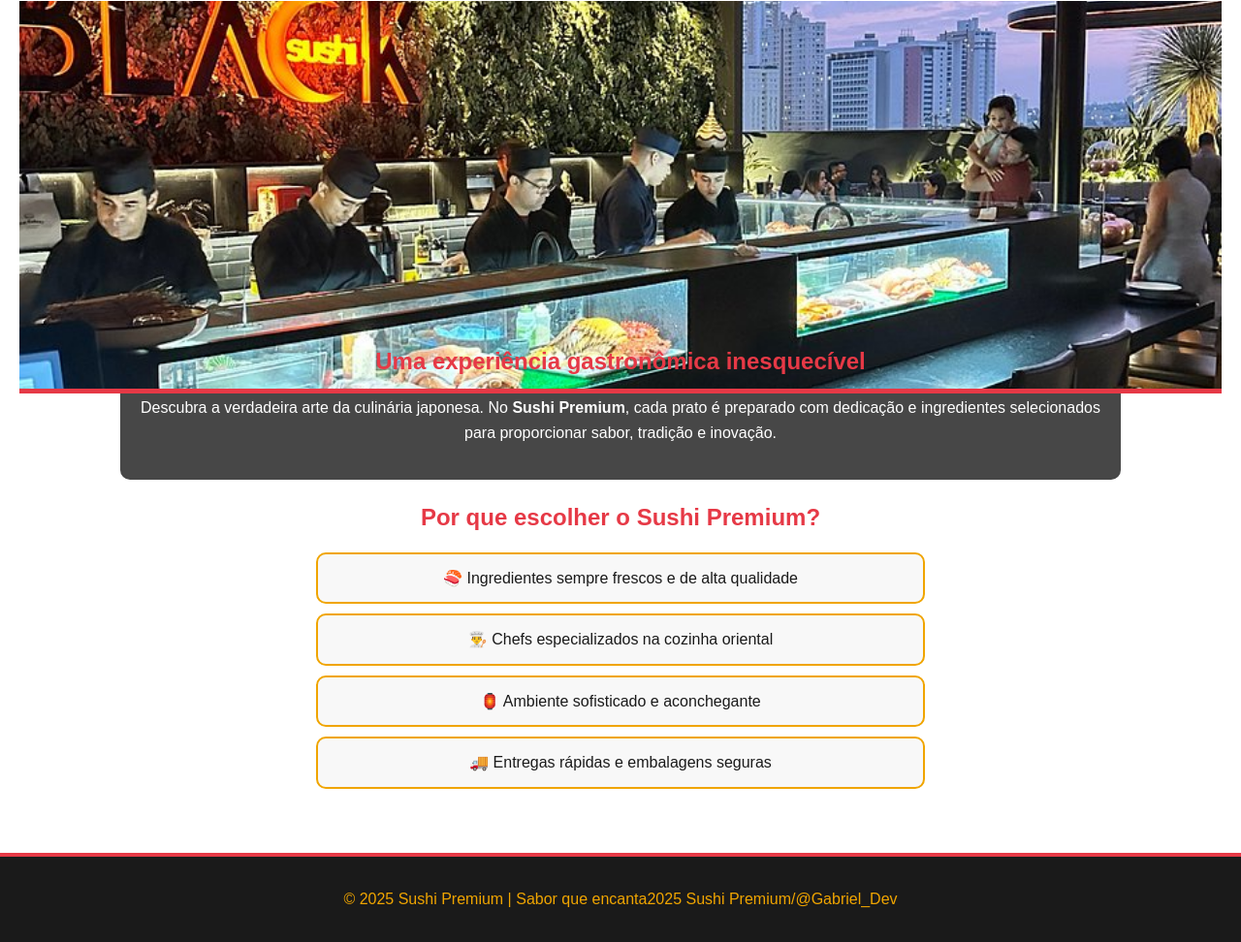
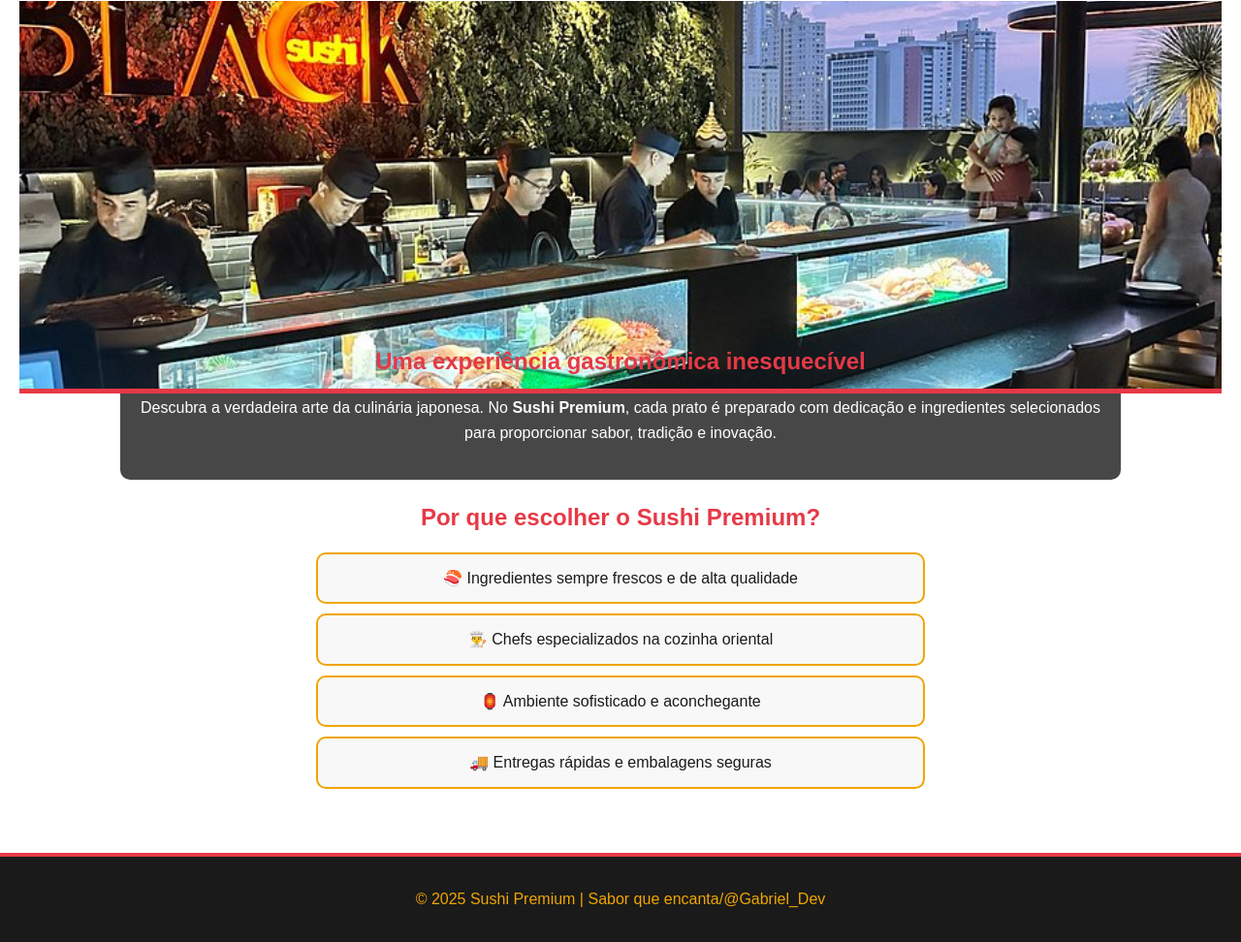
Before and after one commit to Diaszy7/mini-restaurante-GabrielDias, a plain HTML site: page index.html in a window 1280 px wide. Shown: the part 311-1283 px from the top of the page at 97% size. Drawn offline with Linux system fonts and the light colour scheme.

Commit message:
Update index.html

```diff
--- a/index.html
+++ b/index.html
@@ -43,7 +43,7 @@
   </main>
 
   <footer>
-    <p>&copy; 2025 Sushi Premium | Sabor que encanta2025 Sushi Premium/@Gabriel_Dev</p>
+    <p>&copy; 2025 Sushi Premium | Sabor que encanta/@Gabriel_Dev</p>
   </footer>
 </body>
 </html>
```
